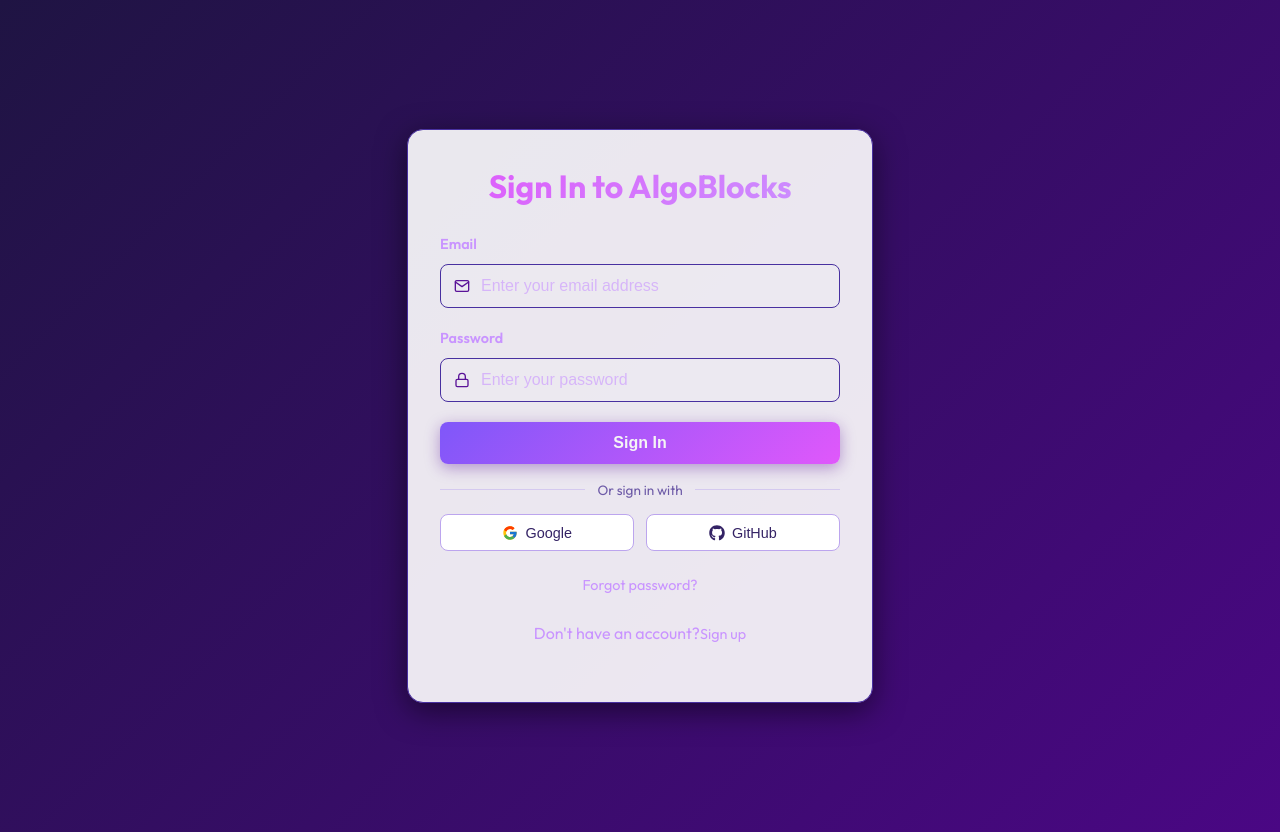
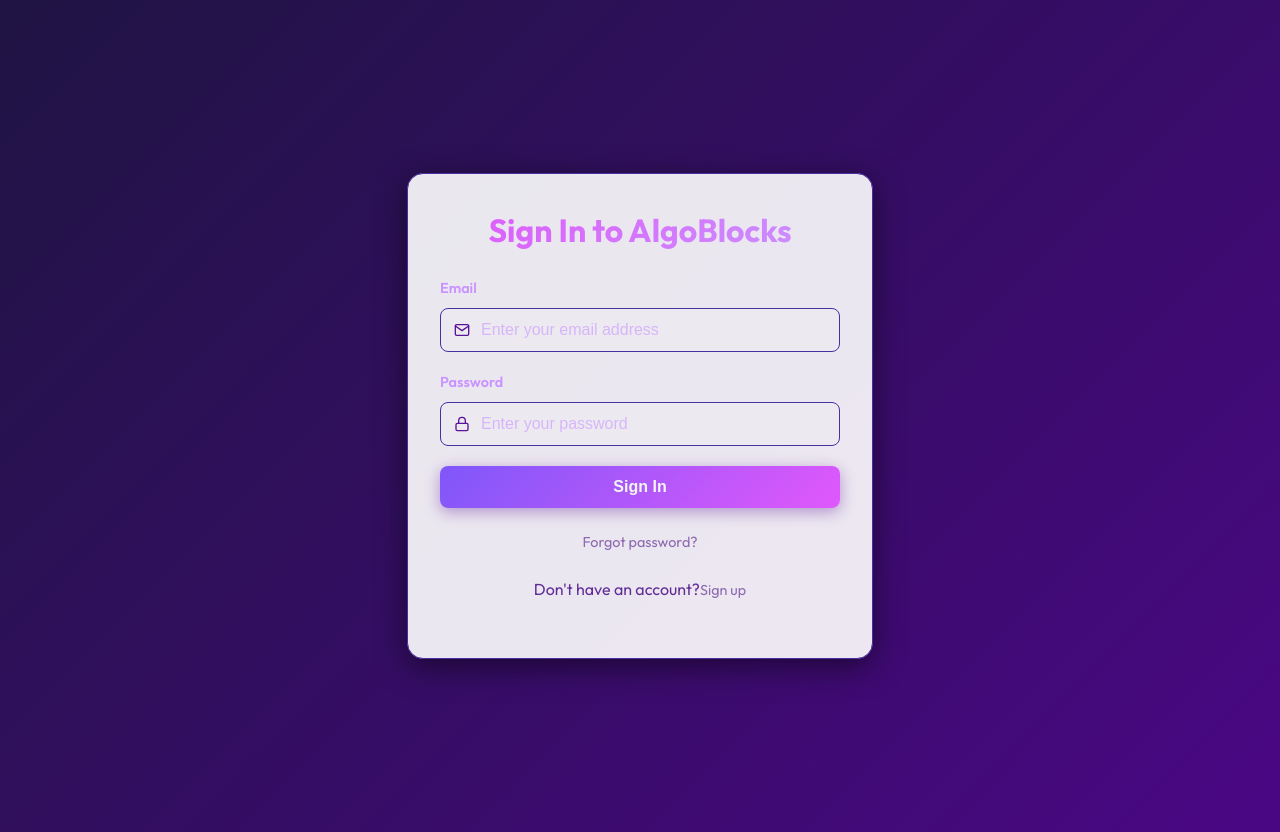
Before and after one commit to R9jin/Algoblocks-main, a React (Vite) app in the folder frontend/: page /signin in a window 1280 px wide. Built offline with nearby package versions, Linux system fonts and the light colour scheme; what @blockly/field-multilineinput, blockly would draw is missing.

Commit message:
testing input()

```diff
--- a/frontend/src/pages/SignIn.jsx
+++ b/frontend/src/pages/SignIn.jsx
@@ -1,7 +1,4 @@
-import { useGoogleLogin } from '@react-oauth/google'; // <-- Add this import
 import { useState } from "react";
-import { FaGithub } from "react-icons/fa";
-import { FcGoogle } from "react-icons/fc";
 import { FiLock, FiMail } from "react-icons/fi";
 import { Link, useNavigate } from "react-router-dom";
 import "../styles/Auth.css";
@@ -38,42 +35,11 @@
     }
   };
 
-  // Google Login Flow
-  const handleGoogleLogin = useGoogleLogin({
-    onSuccess: async (tokenResponse) => {
-      try {
-        // Send the Google token to our FastAPI backend
-        const response = await fetch("/api/auth/google", {
-          method: "POST",
-          headers: { "Content-Type": "application/json" },
-          body: JSON.stringify({ access_token: tokenResponse.access_token }),
-        });
-
-        if (response.ok) {
-          const data = await response.json();
-          // Log the user in on the frontend
-          localStorage.setItem("user", JSON.stringify({
-            email: data.email,
-            name: data.name,
-            progress: data.progress || {}
-          }));
-          navigate("/dashboard");
-        } else {
-          alert("Failed to authenticate with the server.");
-        }
-      } catch (error) {
-        console.error("Google Auth Error:", error);
-      }
-    },
-    onError: (error) => console.log('Google Login Failed:', error)
-  });
-
   return (
     <div className="auth-container">
       <div className="auth-card">
         <h2>Sign In to AlgoBlocks</h2>
         <form onSubmit={handleSubmit}>
-          {/* ... Your existing email/password form inputs ... */}
           <div className="form-group">
             <label>Email</label>
             <div className="auth-input-wrap">
@@ -103,29 +69,6 @@
           <button type="submit" className="auth-button">Sign In</button>
         </form>
 
-        <div className="social-auth">
-          <div className="social-divider">
-            <span>Or sign in with</span>
-          </div>
-          <div className="social-buttons">
-
-            {/* THIS BUTTON IS NOW RUNNABLE */}
-            <button
-              type="button"
-              className="social-btn"
-              onClick={() => handleGoogleLogin()}
-            >
-              <FcGoogle className="social-icon" aria-hidden="true" />
-              Google
-            </button>
-
-            <button type="button" className="social-btn">
-              <FaGithub className="social-icon" aria-hidden="true" />
-              GitHub
-            </button>
-          </div>
-        </div>
-
         <div className="auth-links">
           <Link to="/forgot-password">Forgot password?</Link>
           <p>Don't have an account?<Link to="/signup">Sign up</Link></p>
--- a/frontend/src/pages/SignUp.jsx
+++ b/frontend/src/pages/SignUp.jsx
@@ -1,6 +1,4 @@
 import { useState } from "react";
-import { FaGithub } from "react-icons/fa";
-import { FcGoogle } from "react-icons/fc";
 import { FiLock, FiMail, FiUser } from "react-icons/fi";
 import { Link, useNavigate } from "react-router-dom";
 import "../styles/Auth.css";
@@ -90,21 +88,7 @@
           </div>
           <button type="submit" className="auth-button">Sign Up</button>
         </form>
-        <div className="social-auth">
-          <div className="social-divider">
-            <span>Or sign up with</span>
-          </div>
-          <div className="social-buttons">
-            <button type="button" className="social-btn">
-              <FcGoogle className="social-icon" aria-hidden="true" />
-              Google
-            </button>
-            <button type="button" className="social-btn">
-              <FaGithub className="social-icon" aria-hidden="true" />
-              GitHub
-            </button>
-          </div>
-        </div>
+
         <div className="auth-links">
           <p>Already have an account?<Link to="/signin">Sign in</Link></p>
         </div>
--- a/frontend/src/styles/Auth.css
+++ b/frontend/src/styles/Auth.css
@@ -176,7 +176,7 @@
 }
 
 .auth-links a {
-  color: #C994FF;
+  color: rgb(141, 105, 176);
   text-decoration: none;
   font-size: 0.9rem;
   transition: color 0.2s;
@@ -189,7 +189,7 @@
 
 .auth-card p {
   text-align: center;
-  color: #C994FF;
+  color: #622d98;
   margin-bottom: 1.5rem;
 }
 
```
Also changed, not shown: 1 other file (tests, documents, lock files or other folders).
